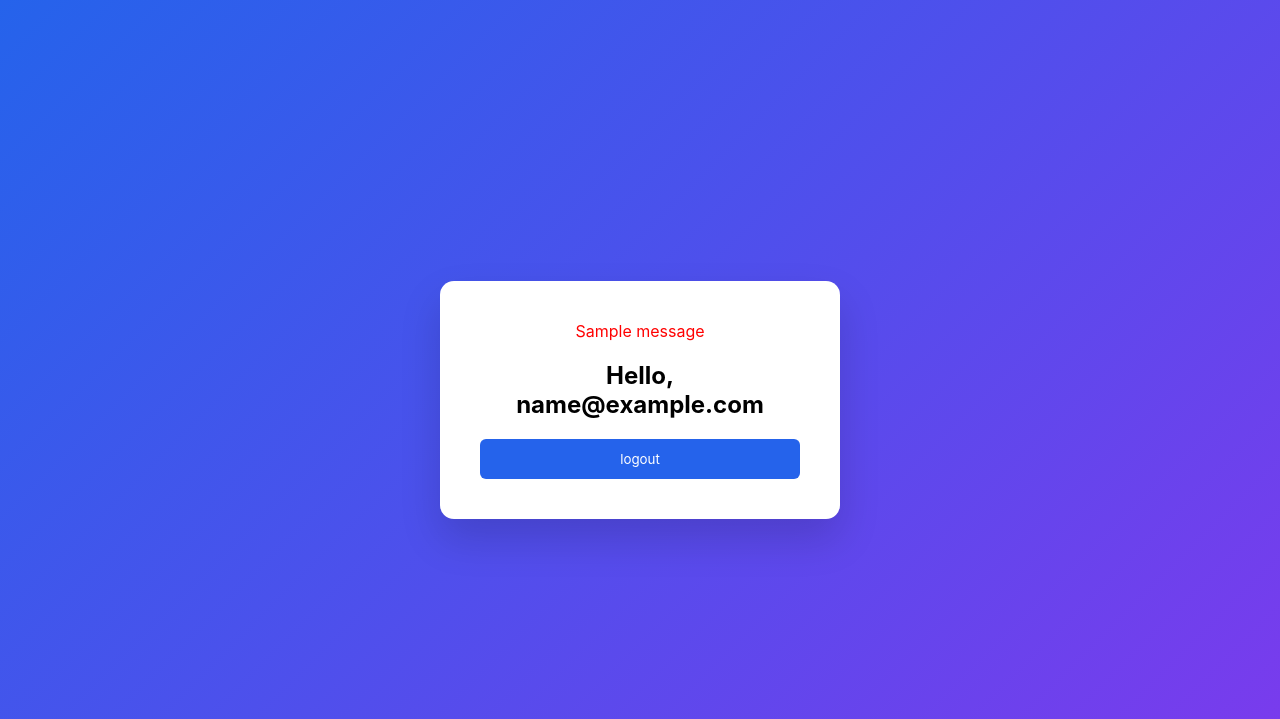
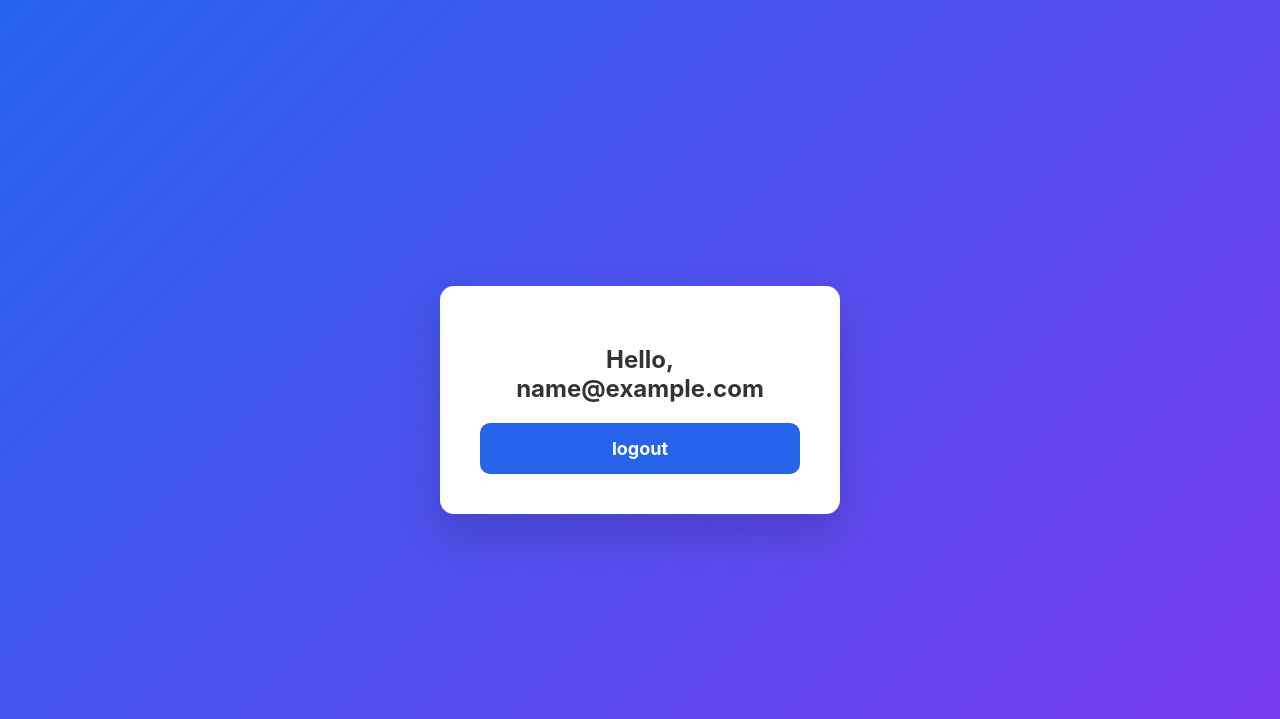
Before and after one commit to carlosEduardo704/login-system, a Django app: page /success_login/ in a window 1280 px wide. Shown: the top 719 px of the page. Run offline with Django 5.2, Linux system fonts and the light colour scheme; a user stored in the database is signed in; tables that the repository leaves empty hold one stand-in row (values such as "Sample post"); one stand-in notice (Sample message) is shown; parts of the project's set-up code (start-up, migrations or seed data) failed here and were passed over.

Commit message:
update template

```diff
--- a/app/templates/base.html
+++ b/app/templates/base.html
@@ -3,13 +3,12 @@
 <head>
   <meta charset="UTF-8">
   <meta name="viewport" content="width=device-width, initial-scale=1.0">
-  <title>{% block title %}Auth System{% endblock %}</title>
+  <title>{% block title %}{% endblock %}</title>
   <style>
     * {
       box-sizing: border-box;
       font-family: -apple-system, BlinkMacSystemFont, "Segoe UI", Roboto, sans-serif;
     }
-
 
     body {
       margin: 0;
@@ -34,9 +33,10 @@
       to { opacity:1; transform: translateY(0);}
     }
 
-    h2 {
+    h2, h3 {
       text-align: center;
       margin-bottom: 20px;
+      color: #333;
     }
 
     input {
@@ -49,12 +49,21 @@
 
     button {
       width: 100%;
-      padding: 12px;
+      padding: 15px;
       background: #2563eb;
       color: white;
       border: none;
-      border-radius: 6px;
+      border-radius: 10px;
       cursor: pointer;
+      font-size: 18px;
+      font-weight: bold;
+      transition: background-color 0.3s;
+    }
+
+    p {
+      color: #777;
+      margin-bottom: 30px;
+      font-size: 14px;
     }
 
     button:hover {
@@ -62,8 +71,14 @@
     }
 
     .link {
+      margin-top: 25px;
+      font-size: 14px;
       text-align: center;
-      margin-top: 15px;
+    }
+
+    .link a {
+      color: #2563eb;
+      text-decoration: None;
     }
 
     .errorlist{
@@ -81,15 +96,6 @@
 
 <body>
   <div class="container">
-
-    {% if messages %}
-      <div class="messages">
-        {% for message in messages %}
-            <div>{{ message }}</div>
-        {% endfor %}
-      </div>
-    {% endif %}
-
     {% block content %}{% endblock %}
   </div>
 </body>
```
Also changed, not shown: users/templates/login.html (+7 -6 lines), users/templates/signup.html (+4 -3 lines).
